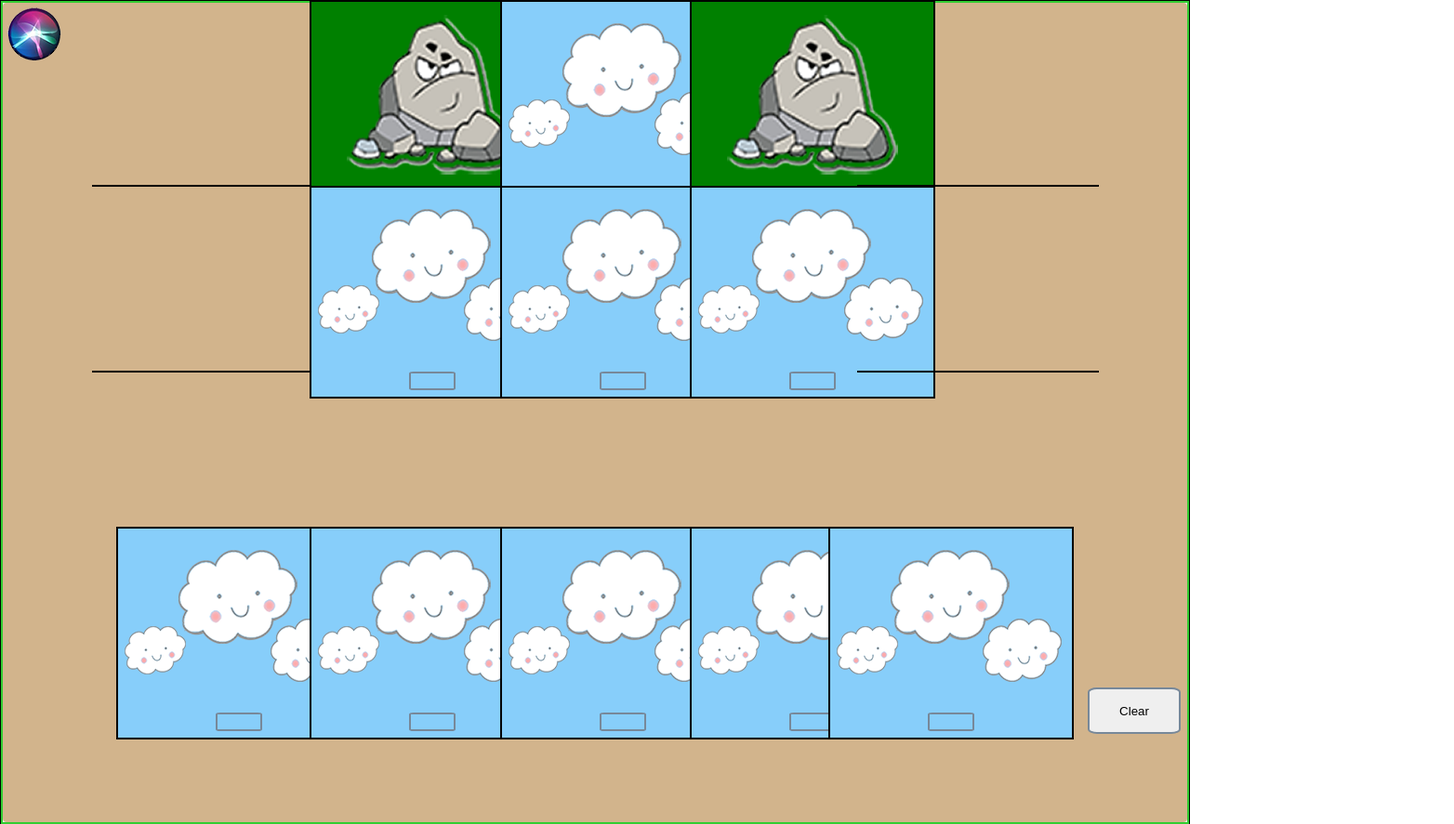
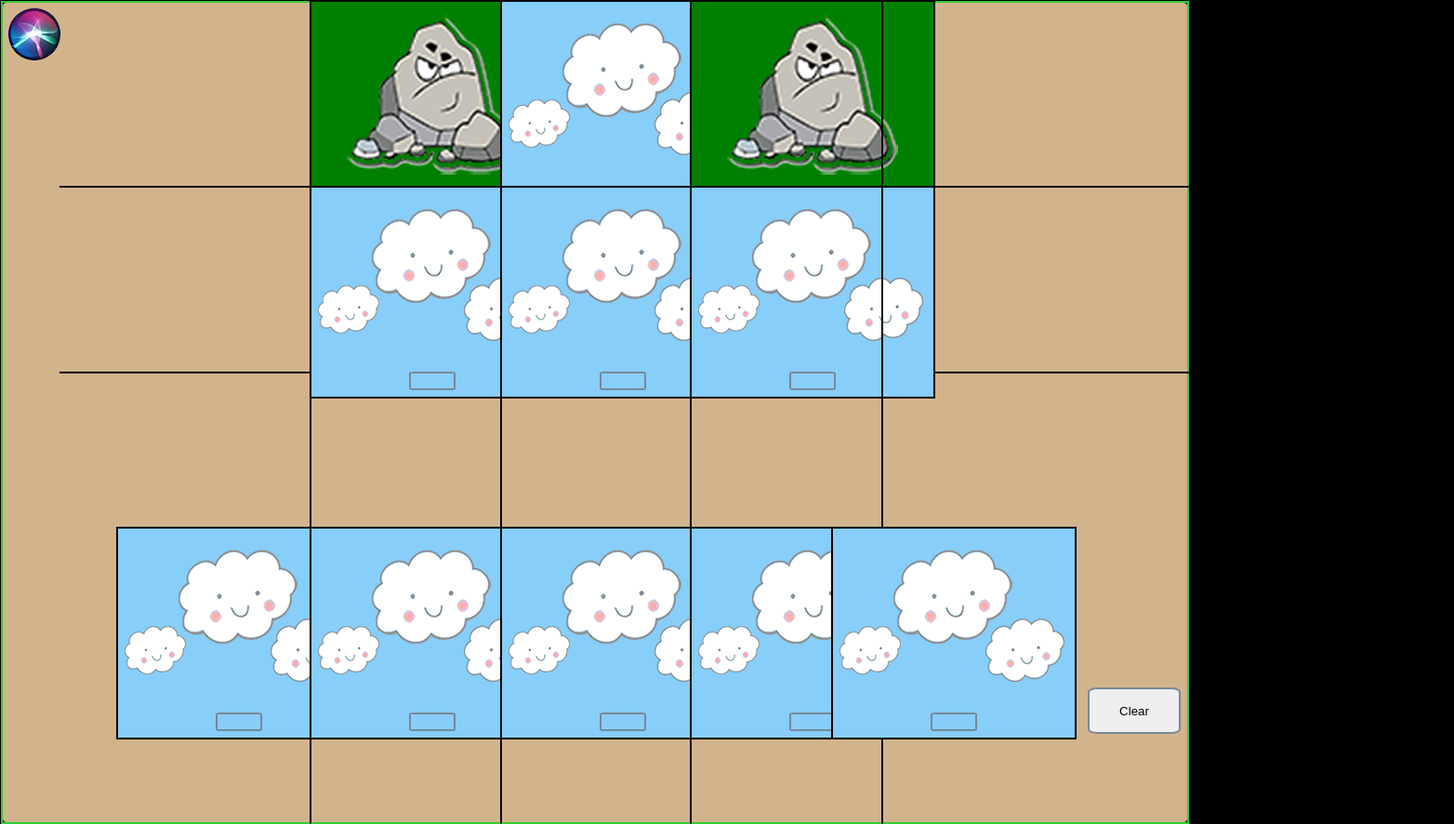
Before and after one commit to kimberlychapman/a11y-swiftplayground.github.io, a plain HTML site: page index.html in a window 1280 px wide. Shown: the top 887 px of the page at 93% size, 1564 px wide, since content can reach past the window. Drawn offline with nearby package versions, Linux system fonts and the light colour scheme; a web font is replaced by a local one.

Commit message:
fiexed horizontal and vertical lines

```diff
--- a/index.html
+++ b/index.html
@@ -68,6 +68,7 @@
                               <div id="codebot">
                                  <img id="hey-codebot" src="img/siri.png" onclick="document.getElementById('here').play()" ondblclick="document.getElementById('here').pause()">
                               </div>
+                              <div id="vr-line"></div>
                               <div id="hr-line"></div>
                               <div class="rock-box1">
                                     <div id="boulder">
@@ -77,6 +78,8 @@
                                         <button id="crash" onclick="document.getElementById('rock').play()" ondblclick="document.getElementById('rock').pause()"></button>
                                     </div>
                                 </div>
+                                <div id="vr-line2"></div>
+                                <div id="hr-line2"></div>
                                 <div class="sky-box1">
                                     <div id="sky">
                                         <img id="cloud-guy" src="img/cloud-family.png">
@@ -85,6 +88,7 @@
                                         <button id="cloud" onclick="document.getElementById('wind').play()" ondblclick="document.getElementById('wind').pause()"></button>
                                     </div>
                                 </div>
+                                <div id="vr-line3"></div>
                                 <div class="rock-box2">
                                     <div id="boulder">
                                         <img id="rock" src="img/rock.png">
@@ -94,7 +98,6 @@
                                     </div>
                                  </div>
                                 </div>
-                                 <div id="hr-line2"></div>
                                  <div id="hr-line3"></div>
                                 <div class="sky-box2">
                                     <div id="sky">
@@ -120,8 +123,6 @@
                                         <button id="cloud" onclick="document.getElementById('wind').play()" ondblclick="document.getElementById('wind').pause()"></button>
                                     </div>
                                 </div>
-                                <div id="hr-line4"></div>
-                                <div id="hr-line5"></div>
                                 <div class="sky-box5">
                                     <div id="sky">
                                         <img id="cloud-guy" src="img/cloud-family.png">
@@ -154,6 +155,7 @@
                                         <button id="cloud" onclick="document.getElementById('wind').play()" ondblclick="document.getElementById('wind').pause()"></button>
                                     </div>
                                 </div>
+                                <div id="vr-line4"></div>
                                 <div class="sky-box9">
                                     <div id="sky">
                                         <img id="cloud-guy" src="img/cloud-family.png">
--- a/styles.css
+++ b/styles.css
@@ -11,14 +11,16 @@ div{ width:100px; height:100px; background:red;} */
   grid-template-areas:
     "Nav Main Header";
 } */
-
+body{
+    background-color: black;
+}
 .Main {
   display:flex;
   flex-direction: row;
   /* justify-content: center; */
   /* justify-items: center; */
   border: 1px solid  black;
-  background-color: white;
+  background-color: black;
   /* background-image: url("img/sky.jpg"); */
 }
 #tiles{
@@ -184,43 +186,58 @@ div{ width:100px; height:100px; background:red;} */
     font-family: 'Trispace', sans-serif;
     outline: none;
 }
-
+#vr-line{
+ position: absolute;
+ top:0;
+ left:26%;
+ /* bottom:10%; */
+ height:1000px;
+ border-left: 2px solid black;
+}
+#vr-line2{
+position: absolute;
+top:0;
+left:58%;
+/* bottom:10%; */
+height:1000px;
+border-left: 2px solid black;
+}
+#vr-line3{
+position: absolute;
+top:0;
+left:42%;
+/* bottom:10%; */
+height:1000px;
+border-left: 2px solid black;
+}
+#vr-line4{
+position: absolute;
+top:0;
+right:25.77%;
+/* bottom:10%; */
+height:1000px;
+border-left: 2px solid black;
+}
 #hr-line{
 position: absolute;
 top:25%;
-    left:17.9%;
-    transform: translate(-50%, -50%);
+left:5%;
+/* transform: translate(-50%, -50%); */
 text-decoration: underline;
-    width:260px;
+width:1500px;
 border-top: 2px solid black;
 }
+
 #hr-line2{
 position: absolute;
-    top:25%;
-    left:82.15%;
-    transform: translate(-50%, -50%);
+top:50%;
+left:5%;
+/* transform: translate(-50%, -50%); */
 text-decoration: underline;
-    width:260px;
+width:1500px;
 border-top: 2px solid black;
 }
-#hr-line3{
-    position: absolute;
-    top:50%;
-    left:17.9%;
-    transform: translate(-50%, -50%);
-    text-decoration: underline;
-    width:260px;
-    border-top: 2px solid black;
-    }
-#hr-line4{
-    position: absolute;
-    top:50%;
-    left:82.15%;
-    transform: translate(-50%, -50%);
-    text-decoration: underline;
-    width:260px;
-    border-top: 2px solid black;
-    }
+
 
 canvas.shake {
     animation: shake 0.5s linear 1;
@@ -482,7 +499,7 @@ background-color: lightskyblue;
 .sky-box9{
 position: absolute;
 bottom:0.5%;
-right:9.75%;
+right:9.55%;
 height:225px;
 width:260px;;
 border: black 2px solid;
```
Lines whose indentation alone changed are shown as unchanged.
